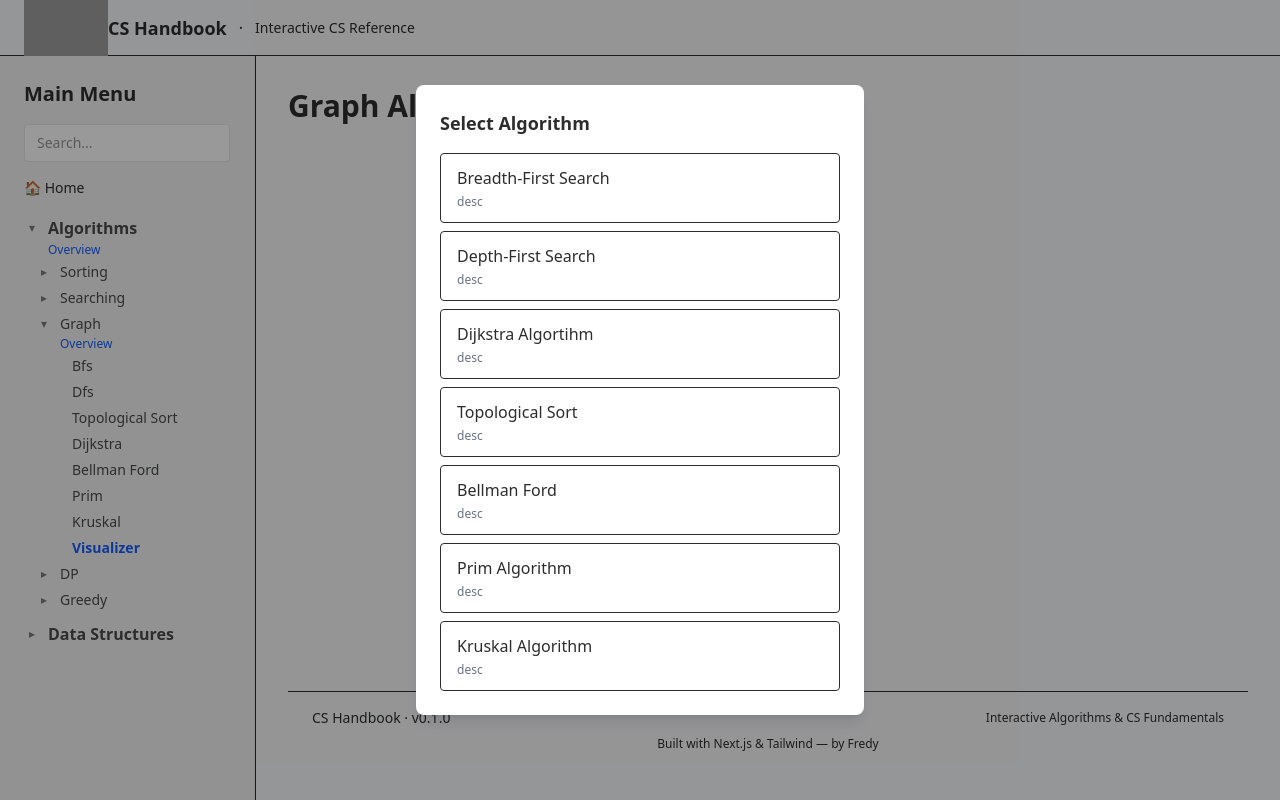
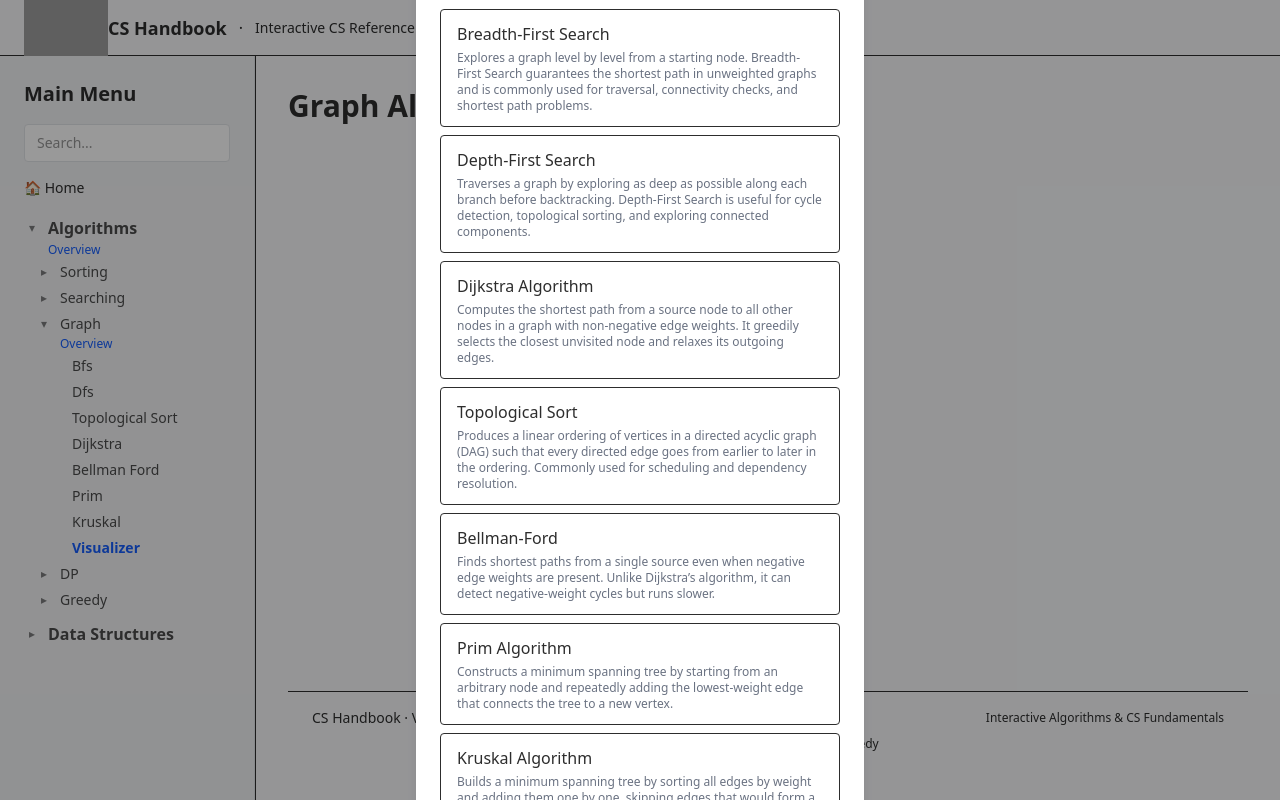
Before and after one commit to Chrainx/CS-Handbook, a Next.js app: page /algorithms/graph/visualizer in a window 1280 px wide. Built offline with nearby package versions, Linux system fonts and the light colour scheme; grey boxes are pictures that could not be loaded.

Commit message:
feat: add descriptions for graph algorithms

```diff
--- a/src/components/layout/footer.tsx
+++ b/src/components/layout/footer.tsx
@@ -6,7 +6,7 @@ export default function Footer() {
       <div className="px-6 py-4">
         <div className="flex flex-col sm:flex-row items-center justify-between gap-2 text-sm text-muted-foreground">
           <span>
-            CS Handbook · <span className="font-medium">v{version}</span>
+            CS Handbook · <span className="font-medium">V-{version}</span>
           </span>
 
           <span className="text-xs">
--- a/src/visualizers/graph/graphVisualizer.tsx
+++ b/src/visualizers/graph/graphVisualizer.tsx
@@ -44,13 +44,48 @@ export const GRAPH_ALGORITHMS: {
   name: string
   description: string
 }[] = [
-  { id: 'bfs', name: 'Breadth-First Search', description: 'desc' },
-  { id: 'dfs', name: 'Depth-First Search', description: 'desc' },
-  { id: 'dijkstra', name: 'Dijkstra Algortihm', description: 'desc' },
-  { id: 'topological', name: 'Topological Sort', description: 'desc' },
-  { id: 'bellman-ford', name: 'Bellman Ford', description: 'desc' },
-  { id: 'prim', name: 'Prim Algorithm', description: 'desc' },
-  { id: 'kruskal', name: 'Kruskal Algorithm', description: 'desc' },
+  {
+    id: 'bfs',
+    name: 'Breadth-First Search',
+    description:
+      'Explores a graph level by level from a starting node. Breadth-First Search guarantees the shortest path in unweighted graphs and is commonly used for traversal, connectivity checks, and shortest path problems.',
+  },
+  {
+    id: 'dfs',
+    name: 'Depth-First Search',
+    description:
+      'Traverses a graph by exploring as deep as possible along each branch before backtracking. Depth-First Search is useful for cycle detection, topological sorting, and exploring connected components.',
+  },
+  {
+    id: 'dijkstra',
+    name: 'Dijkstra Algorithm',
+    description:
+      'Computes the shortest path from a source node to all other nodes in a graph with non-negative edge weights. It greedily selects the closest unvisited node and relaxes its outgoing edges.',
+  },
+  {
+    id: 'topological',
+    name: 'Topological Sort',
+    description:
+      'Produces a linear ordering of vertices in a directed acyclic graph (DAG) such that every directed edge goes from earlier to later in the ordering. Commonly used for scheduling and dependency resolution.',
+  },
+  {
+    id: 'bellman-ford',
+    name: 'Bellman-Ford',
+    description:
+      'Finds shortest paths from a single source even when negative edge weights are present. Unlike Dijkstra’s algorithm, it can detect negative-weight cycles but runs slower.',
+  },
+  {
+    id: 'prim',
+    name: 'Prim Algorithm',
+    description:
+      'Constructs a minimum spanning tree by starting from an arbitrary node and repeatedly adding the lowest-weight edge that connects the tree to a new vertex.',
+  },
+  {
+    id: 'kruskal',
+    name: 'Kruskal Algorithm',
+    description:
+      'Builds a minimum spanning tree by sorting all edges by weight and adding them one by one, skipping edges that would form a cycle. Often implemented using a union-find data structure.',
+  },
 ]
 
 export const GRAPH_ALGO_META: Record<
```
